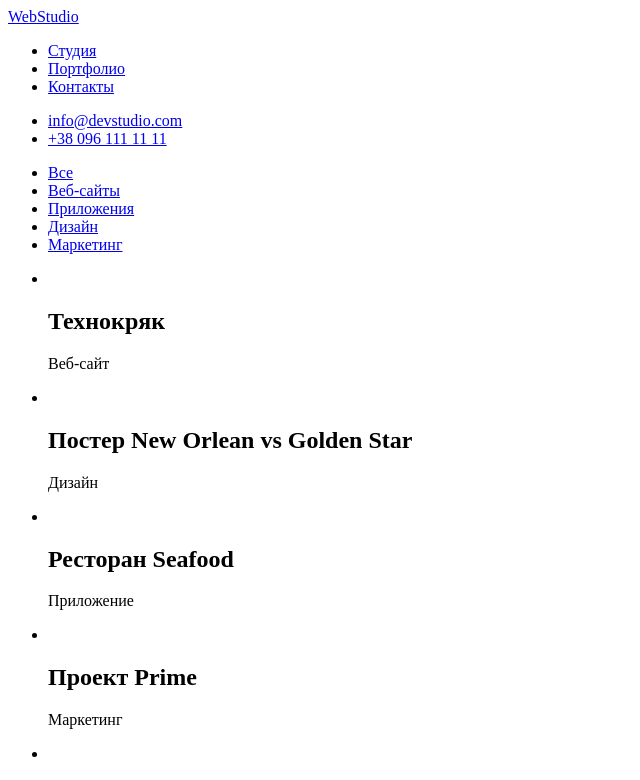
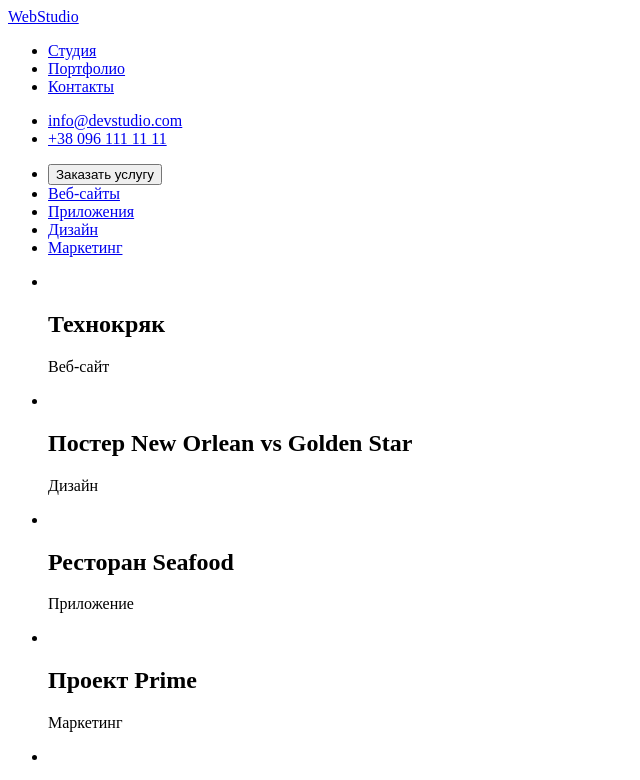
Before and after one commit to Sanchous465/goit-markup-hw-02, a plain HTML site: page portfolio.html in a window 1280 px wide. Shown: the top 780 px of the page, without its empty margins (0-640 px from the left). Drawn offline with Linux system fonts and the light colour scheme.

Commit message:
Update portfolio.html

```diff
--- a/portfolio.html
+++ b/portfolio.html
@@ -37,7 +37,7 @@
     <main>
         <section>
             <ul>
-                <li><a href="Все">Все</a></li>
+                <li><button type="button">Заказать услугу</button></li>
                 <li><a href="Веб-сайты">Веб-сайты</a></li>
                 <li><a href="Приложения">Приложения</a></li>
                 <li><a href="Дизайн">Дизайн</a></li>
```
